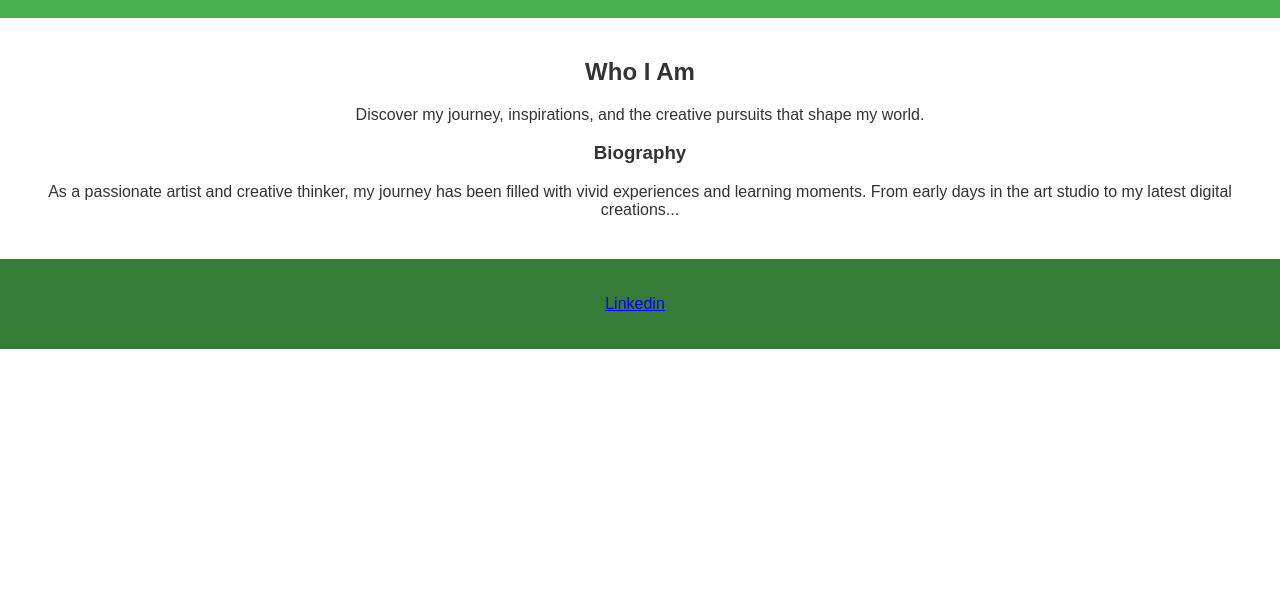
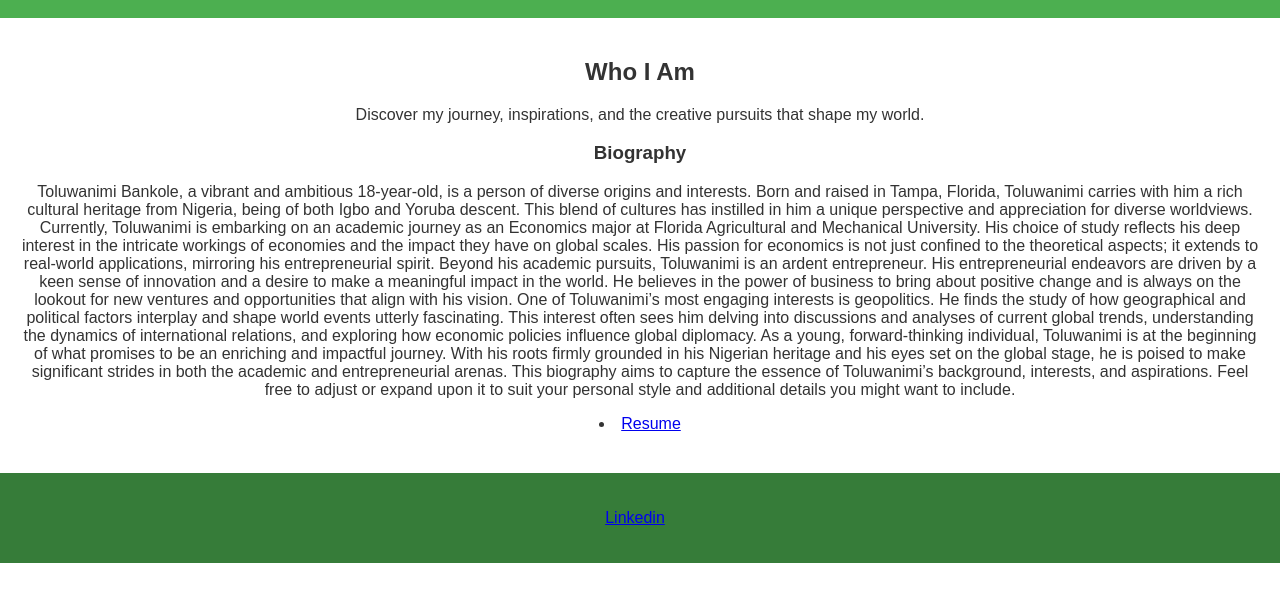
Before and after one commit to cis-famu/final-project-njmibuhbuh, a plain HTML site: page about.html in a window 1280 px wide. Shown: the part 120-722 px from the top of the page. Drawn offline with Linux system fonts and the light colour scheme.

Commit message:
Update about.html

```diff
--- a/about.html
+++ b/about.html
@@ -24,9 +24,18 @@
             <h2>Who I Am</h2>
             <p>Discover my journey, inspirations, and the creative pursuits that shape my world.</p>
                 <h3>Biography</h3>
-    <p>As a passionate artist and creative thinker, my journey has been filled with vivid experiences and learning moments. From early days in the art studio to my latest digital creations...</p>
-    <!-- Placeholders for Images -->
-            <!-- Link to PDF Resume -->
+    <p>Toluwanimi Bankole, a vibrant and ambitious 18-year-old, is a person of diverse origins and interests. Born and raised in Tampa, Florida, Toluwanimi carries with him a rich cultural heritage from Nigeria, being of both Igbo and Yoruba descent. This blend of cultures has instilled in him a unique perspective and appreciation for diverse worldviews.
+
+Currently, Toluwanimi is embarking on an academic journey as an Economics major at Florida Agricultural and Mechanical University. His choice of study reflects his deep interest in the intricate workings of economies and the impact they have on global scales. His passion for economics is not just confined to the theoretical aspects; it extends to real-world applications, mirroring his entrepreneurial spirit.
+
+Beyond his academic pursuits, Toluwanimi is an ardent entrepreneur. His entrepreneurial endeavors are driven by a keen sense of innovation and a desire to make a meaningful impact in the world. He believes in the power of business to bring about positive change and is always on the lookout for new ventures and opportunities that align with his vision.
+
+One of Toluwanimi’s most engaging interests is geopolitics. He finds the study of how geographical and political factors interplay and shape world events utterly fascinating. This interest often sees him delving into discussions and analyses of current global trends, understanding the dynamics of international relations, and exploring how economic policies influence global diplomacy.
+
+As a young, forward-thinking individual, Toluwanimi is at the beginning of what promises to be an enriching and impactful journey. With his roots firmly grounded in his Nigerian heritage and his eyes set on the global stage, he is poised to make significant strides in both the academic and entrepreneurial arenas.
+
+This biography aims to capture the essence of Toluwanimi’s background, interests, and aspirations. Feel free to adjust or expand upon it to suit your personal style and additional details you might want to include.</p>
+<li><a href="https://drive.google.com/file/d/1ZfX351GJ-CVfTId-gtPKlNS8o2o2vP8d/view?usp=sharing">Resume</a></li>
         </section>
     </main>
     <footer>
```
